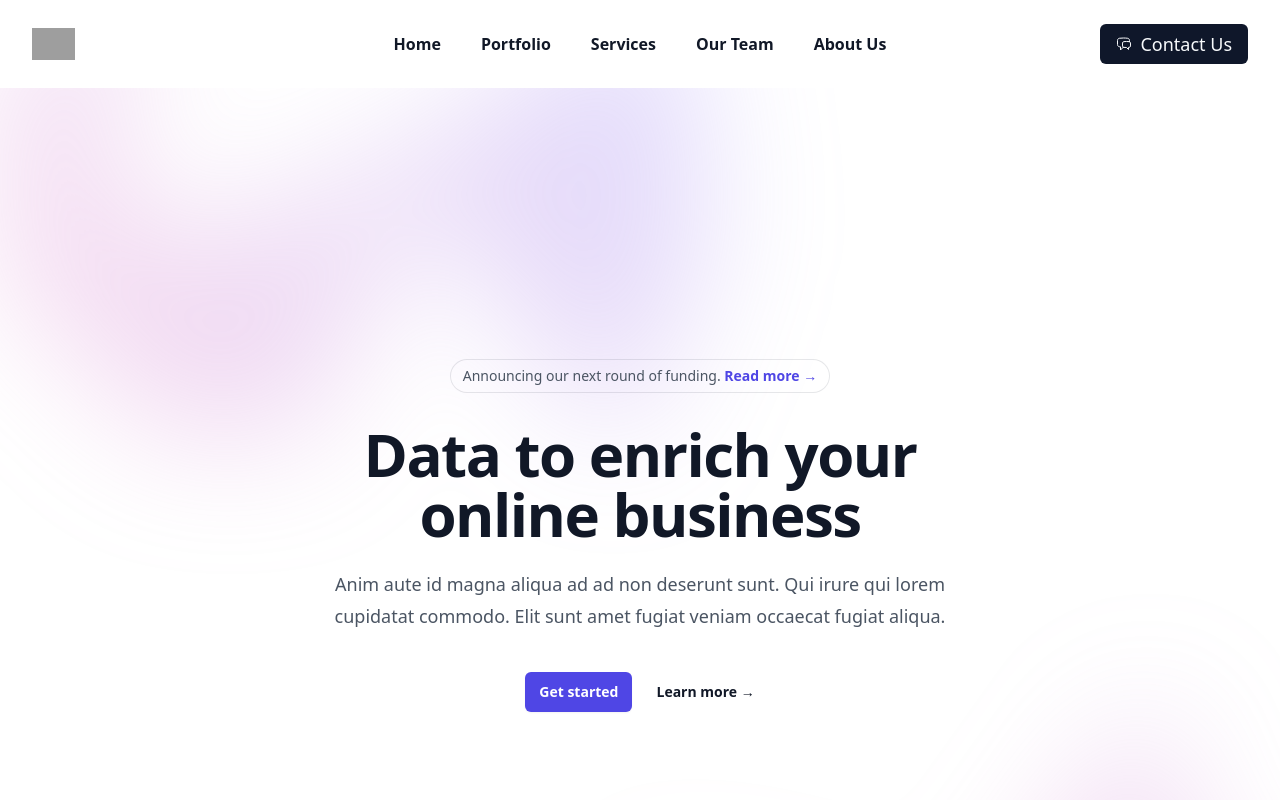
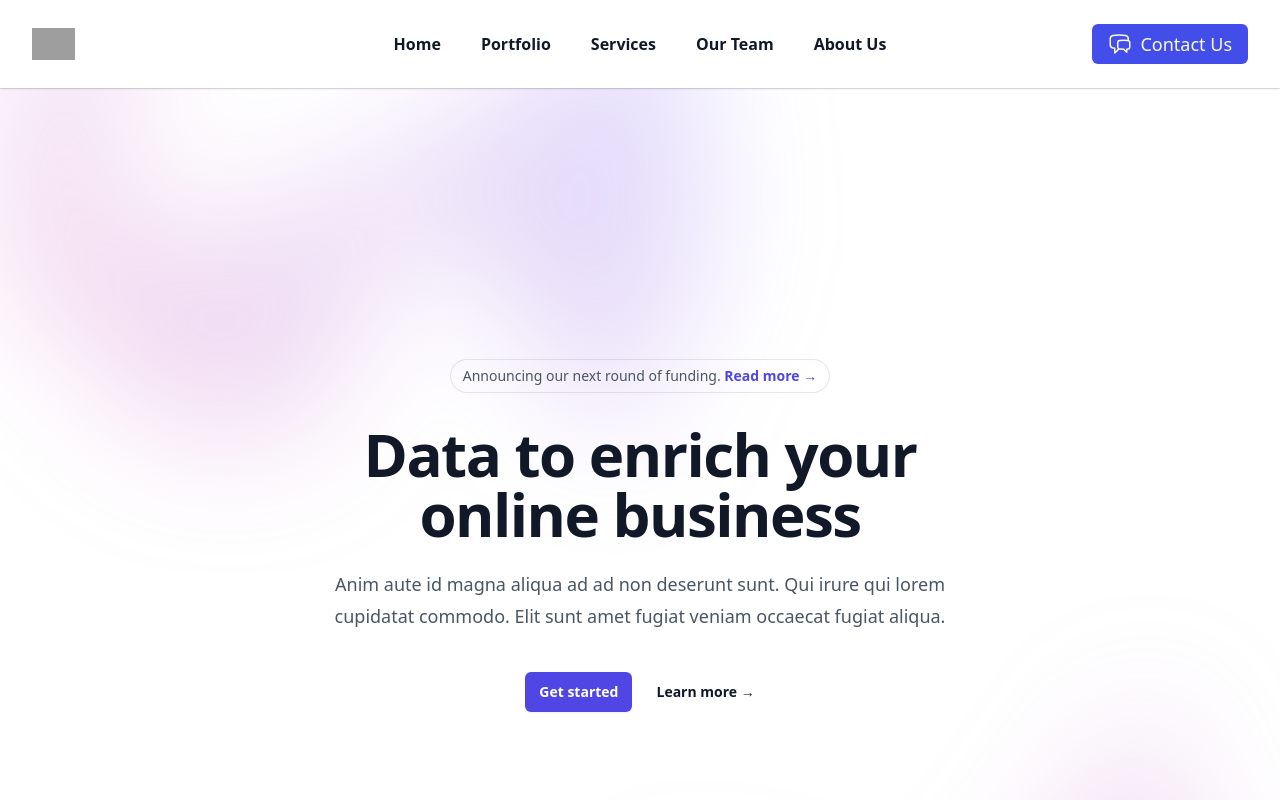
Before and after one commit to marville001/ggltech, a Next.js app in the folder ui/: page / in a window 1280 px wide. Shown: the top 800 px of the page. Built offline with nearby package versions, Linux system fonts and the light colour scheme; grey boxes are pictures that could not be loaded.

Commit message:
add button

```diff
--- /dev/null
+++ b/ui/src/components/ui/button.tsx
@@ -0,0 +1,56 @@
+import * as React from "react";
+import { Slot } from "@radix-ui/react-slot";
+import { cva, type VariantProps } from "class-variance-authority";
+
+import { cn } from "@/lib/utils";
+
+const buttonVariants = cva(
+  "inline-flex items-center justify-center rounded-md text-sm font-medium ring-offset-background transition-colors focus-visible:outline-none focus-visible:ring-2 focus-visible:ring-ring focus-visible:ring-offset-2 disabled:pointer-events-none disabled:opacity-50",
+  {
+    variants: {
+      variant: {
+        default: "bg-primary text-primary-foreground hover:bg-primary/90",
+        destructive:
+          "bg-destructive text-destructive-foreground hover:bg-destructive/90",
+        outline:
+          "border border-primary bg-transparent hover:bg-primary hover:text-white text-primary",
+        secondary:
+          "bg-secondary text-secondary-foreground hover:bg-secondary/80",
+        ghost: "hover:bg-accent hover:text-accent-foreground",
+        link: "text-primary underline-offset-4 hover:underline",
+      },
+      size: {
+        default: "h-10 px-4 py-2",
+        sm: "h-9 rounded-md px-3",
+        lg: "h-11 rounded-md px-8",
+        icon: "h-10 w-10",
+      },
+    },
+    defaultVariants: {
+      variant: "default",
+      size: "default",
+    },
+  }
+);
+
+export interface ButtonProps
+  extends React.ButtonHTMLAttributes<HTMLButtonElement>,
+  VariantProps<typeof buttonVariants> {
+  asChild?: boolean;
+}
+
+const Button = React.forwardRef<HTMLButtonElement, ButtonProps>(
+  ({ className, variant, size, asChild = false, ...props }, ref) => {
+    const Comp = asChild ? Slot : "button";
+    return (
+      <Comp
+        className={cn(buttonVariants({ variant, size, className }))}
+        ref={ref}
+        {...props}
+      />
+    );
+  }
+);
+Button.displayName = "Button";
+
+export { Button, buttonVariants };
--- a/ui/src/styles/globals.css
+++ b/ui/src/styles/globals.css
@@ -17,7 +17,7 @@
         --popover: 0 0% 100%;
         --popover-foreground: 222.2 84% 4.9%;
 
-        --primary: 222.2 47.4% 11.2%;
+        --primary: 236 80% 59%;
         --primary-foreground: 210 40% 98%;
 
         --secondary: 210 40% 96.1%;
@@ -78,3 +78,7 @@
         @apply bg-background text-foreground;
     }
 }
+
+.bottom_shadow {
+    box-shadow: 0 0 2px 0 rgba(0, 0, 0, 0.5);
+}
```
